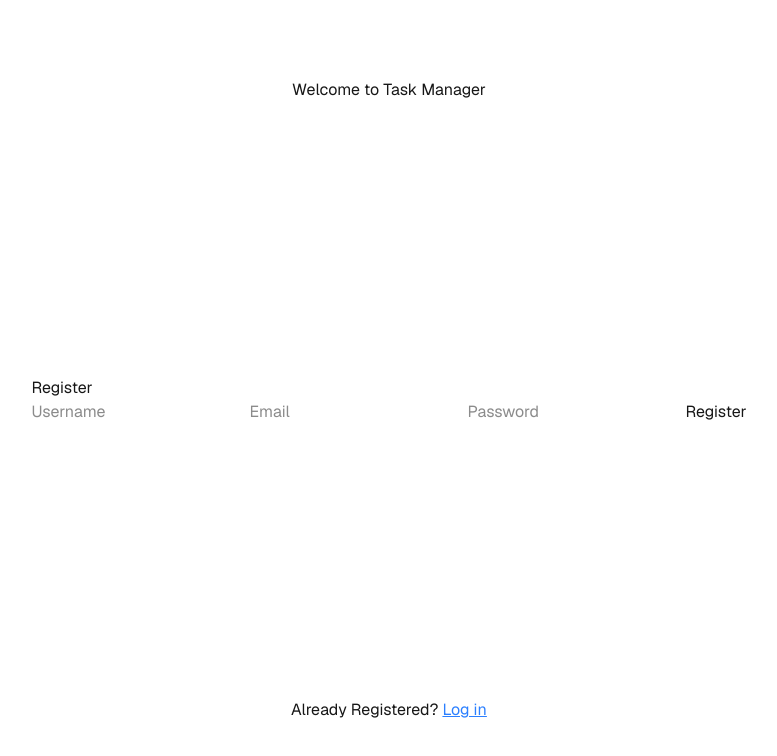
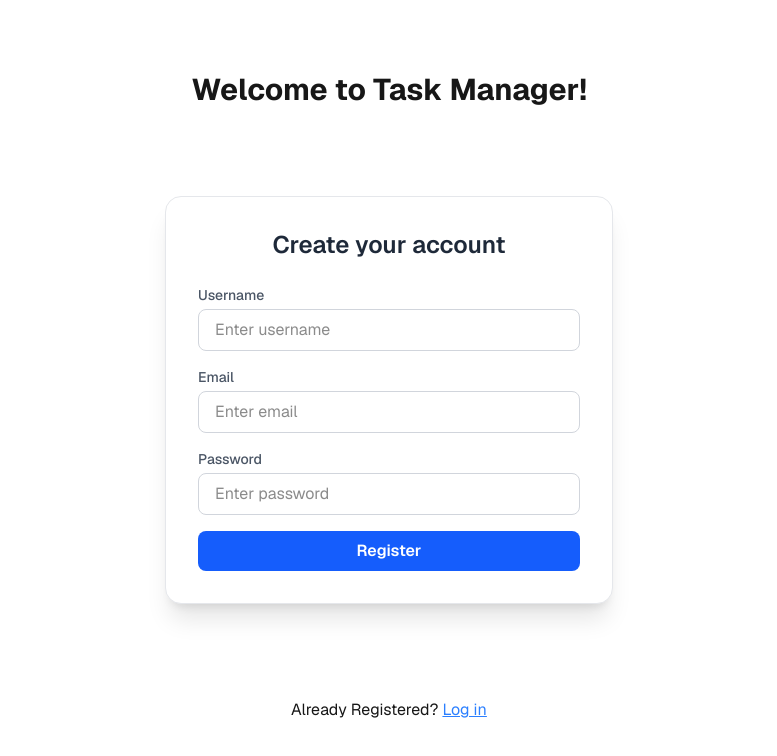
Before and after one commit to MitaliM13/Task-manager-frontend, a Next.js app: page / in a window 1280 px wide. Shown: the top 756 px of the page, without its empty margins (251-1028 px from the left). Built offline with nearby package versions, Linux system fonts and the light colour scheme.

Commit message:
Add styling

```diff
--- a/src/app/auth/login/page.js
+++ b/src/app/auth/login/page.js
@@ -1,32 +1,60 @@
-'use client'
+'use client';
 import { useState } from "react";
 import axios from "axios";
 
-export default function LoginPage({onLoginSuccess}) {
-    const [email, setEmail]  = useState('');
-    const [password, setPassword] = useState('')
+export default function LoginPage({ onLoginSuccess }) {
+  const [email, setEmail] = useState('');
+  const [password, setPassword] = useState('');
 
-    const handleLogin = async() => {
-        try {
-            const res = await axios.post('http://localhost:5000/api/auth/login', { email, password })
-            const user = res.data.user
-            localStorage.setItem('token', res.data.token)
-            alert('Login Successful')
+  const handleLogin = async () => {
+    try {
+      const res = await axios.post('http://localhost:5000/api/auth/login', { email, password });
+      const user = res.data.user;
+      localStorage.setItem('token', res.data.token);
+      alert('Login Successful');
+      onLoginSuccess(user);
+      console.log("LoggedIn User", user);
+      setEmail('');
+      setPassword('');
+    } catch (error) {
+      alert('Login Failed!');
+    }
+  };
 
-            onLoginSuccess(user)
-            console.log("LoggedIn User",user)
-            setEmail('')
-            setPassword('')
-        } catch (error) {
-            alert('Login Failed!')
-        }
-    }
-    return(
-        <div>
-            <h2>Login</h2>
-            <input placeholder="Email" value={email} onChange={e => setEmail(e.target.value)} />
-          <input placeholder="Password" type="password" value={password} onChange={e => setPassword(e.target.value)} />
-          <button onClick={handleLogin}>Login</button>
+  return (
+    <div className="w-full max-w-md bg-white shadow-xl rounded-2xl p-8 space-y-6 border border-gray-200">
+      <h2 className="text-2xl font-semibold text-gray-800 text-center">Welcome back</h2>
+
+      <div className="space-y-4">
+        <div className="text-left">
+          <label className="block text-sm font-medium text-gray-600">Email</label>
+          <input
+            type="email"
+            placeholder="Enter email"
+            value={email}
+            onChange={(e) => setEmail(e.target.value)}
+            className="mt-1 w-full px-4 py-2 border border-gray-300 rounded-lg focus:outline-none focus:ring-2 focus:ring-blue-500"
+          />
         </div>
-    )
+
+        <div className="text-left">
+          <label className="block text-sm font-medium text-gray-600">Password</label>
+          <input
+            type="password"
+            placeholder="Enter password"
+            value={password}
+            onChange={(e) => setPassword(e.target.value)}
+            className="mt-1 w-full px-4 py-2 border border-gray-300 rounded-lg focus:outline-none focus:ring-2 focus:ring-blue-500"
+          />
+        </div>
+
+        <button
+          onClick={handleLogin}
+          className="w-full py-2 bg-blue-600 text-white font-semibold rounded-lg hover:bg-blue-700 transition-all duration-200"
+        >
+          Login
+        </button>
+      </div>
+    </div>
+  );
 }
--- a/src/app/auth/register/page.js
+++ b/src/app/auth/register/page.js
@@ -3,7 +3,7 @@
 import { useState } from 'react';
 import axios from 'axios';
 
-export default function RegisterPage({onRegisterSuccess} ) {
+export default function RegisterPage({ onRegisterSuccess }) {
   const [form, setForm] = useState({ username: '', email: '', password: '' });
 
   const handleSubmit = async () => {
@@ -11,32 +11,57 @@ export default function RegisterPage({onRegisterSuccess} ) {
       const res = await axios.post('http://localhost:5000/api/auth/register', form);
       alert(res.data.message || "Registration Success!");
       onRegisterSuccess();
-      setForm({username: '', email: '', password: ''})
+      setForm({ username: '', email: '', password: '' });
     } catch (error) {
       alert(error.response?.data?.error || 'Registration Failed');
     }
   };
 
   return (
-    <div>
-      <h2>Register</h2>
+    <div className="w-full max-w-md bg-white shadow-xl rounded-2xl p-8 space-y-6 border border-gray-200">
+      <h2 className="text-2xl font-semibold text-gray-800 text-center">Create your account</h2>
+
+      <div className="space-y-4">
+        <div className="text-left">
+          <label className="block text-sm font-medium text-gray-600">Username</label>
           <input
-        placeholder="Username"
+            type="text"
+            placeholder="Enter username"
             value={form.username}
             onChange={(e) => setForm({ ...form, username: e.target.value })}
+            className="mt-1 w-full px-4 py-2 border border-gray-300 rounded-lg focus:outline-none focus:ring-2 focus:ring-blue-500"
           />
+        </div>
+
+        <div className="text-left">
+          <label className="block text-sm font-medium text-gray-600">Email</label>
           <input
-        placeholder="Email"
+            type="email"
+            placeholder="Enter email"
             value={form.email}
             onChange={(e) => setForm({ ...form, email: e.target.value })}
+            className="mt-1 w-full px-4 py-2 border border-gray-300 rounded-lg focus:outline-none focus:ring-2 focus:ring-blue-500"
           />
+        </div>
+
+        <div className="text-left">
+          <label className="block text-sm font-medium text-gray-600">Password</label>
           <input
             type="password"
-        placeholder="Password"
+            placeholder="Enter password"
             value={form.password}
             onChange={(e) => setForm({ ...form, password: e.target.value })}
+            className="mt-1 w-full px-4 py-2 border border-gray-300 rounded-lg focus:outline-none focus:ring-2 focus:ring-blue-500"
           />
-      <button onClick={handleSubmit}>Register</button>
+        </div>
+
+        <button
+          onClick={handleSubmit}
+          className="w-full py-2 bg-blue-600 text-white font-semibold rounded-lg hover:bg-blue-700 transition-all duration-200"
+        >
+          Register
+        </button>
+      </div>
     </div>
   );
 }
--- a/src/app/page.js
+++ b/src/app/page.js
@@ -16,7 +16,7 @@ export default function Home() {
 
   return (
     <div className="grid grid-rows-[20px_1fr_20px] items-center justify-items-center min-h-screen p-8 pb-20 gap-16 sm:p-20 font-[family-name:var(--font-geist-sans)]">
-        <h1>Welcome to Task Manager</h1>
+        <h1 className="text-3xl font-bold">Welcome to Task Manager!</h1>
         {loggedInUser ? (
         <DashboardPage user={loggedInUser} />
       ) : (
```
Lines whose indentation alone changed are shown as unchanged.
